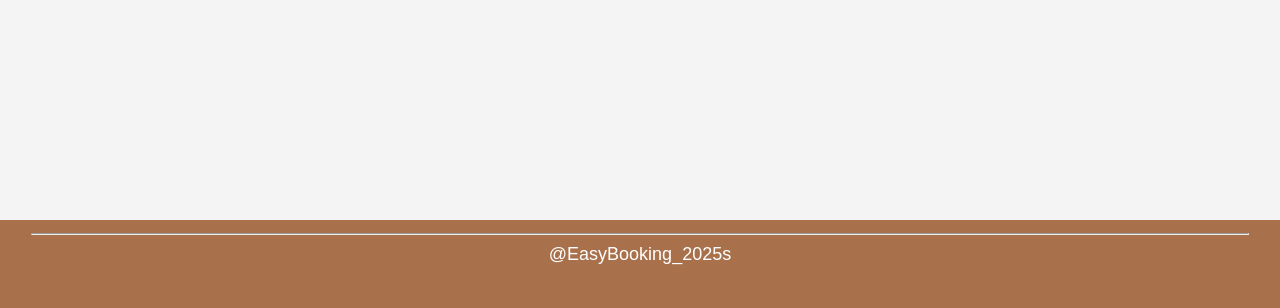
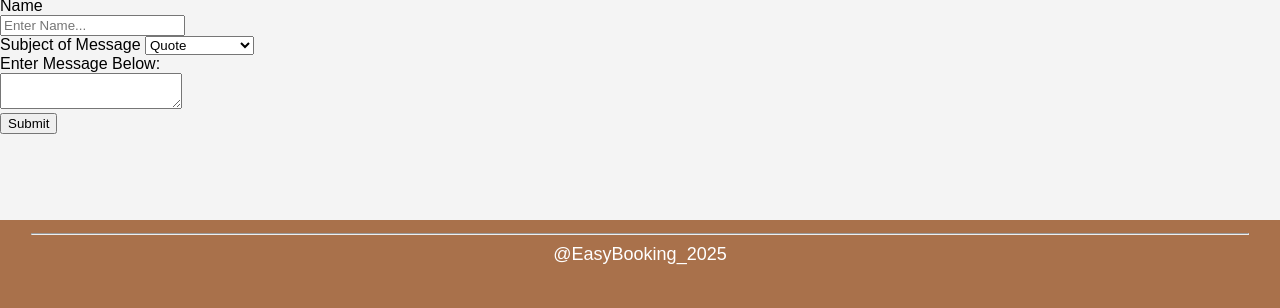
Before and after one commit to WintonChurchill/205.2-Project-Development, a Django app: page /contact in a window 1280 px wide. Shown: the part 492-800 px from the top of the page. Run offline with Django 5.2, Linux system fonts and the light colour scheme.

Commit message:
updated contact.html with contact form included *nearly copmleted

```diff
--- a/Frontend-Django/BookingSystem205/App/templates/contact.html
+++ b/Frontend-Django/BookingSystem205/App/templates/contact.html
@@ -19,7 +19,6 @@
 
 <body>
 
-    {% block content%}
     <ul>
         <!--Logo-->
         <img src="https://i.postimg.cc/YCpDt5fF/Screenshot-2025-10-10-001046.jpg" width="70px" height="70px" margin-left="20%">
@@ -34,12 +33,49 @@
 
 
  <!--Contact Form + Details-->
+     <h1>Contact Us</h1>
 
-    {% endblock %}
+     <!--Image-->
+    <div class="contact_img" >
+        <img src="https://iili.io/KkNUft4.jpg">
+     </div>
+
+     <!--contact form-->
+     <div class="container_contactfrm">
+        <form action="/templates/Login" method="POST">
+
+            <br>
+            <label class="label">Name</label>
+            <br>
+            <input class="field" placeholder="Enter Name..."></input>
+
+            <br>
+
+            <label class="label" >Subject of Message</label>
+            <select class="field" name="Booking_options">
+                <option value="Quote">Quote</option>
+                <option value="Refunds">Refund</option>
+                <option value="Any Questions">Any Questions</option>
+
+            </select>
+            <br>
+
+            <label class="label">Enter Message Below:</label>
+            <br>
+            <textarea class="field">
+
+            </textarea>
+            <br>
+            <!--Submit Button-->
+            <input type="submit" value="Submit"></input>
+
+        </form>
+     </div>
+
 
    <footer>
         <hr style="width:95%;">
-        @EasyBooking_2025s
+        @EasyBooking_2025
     </footer>
 
 </body>
```
